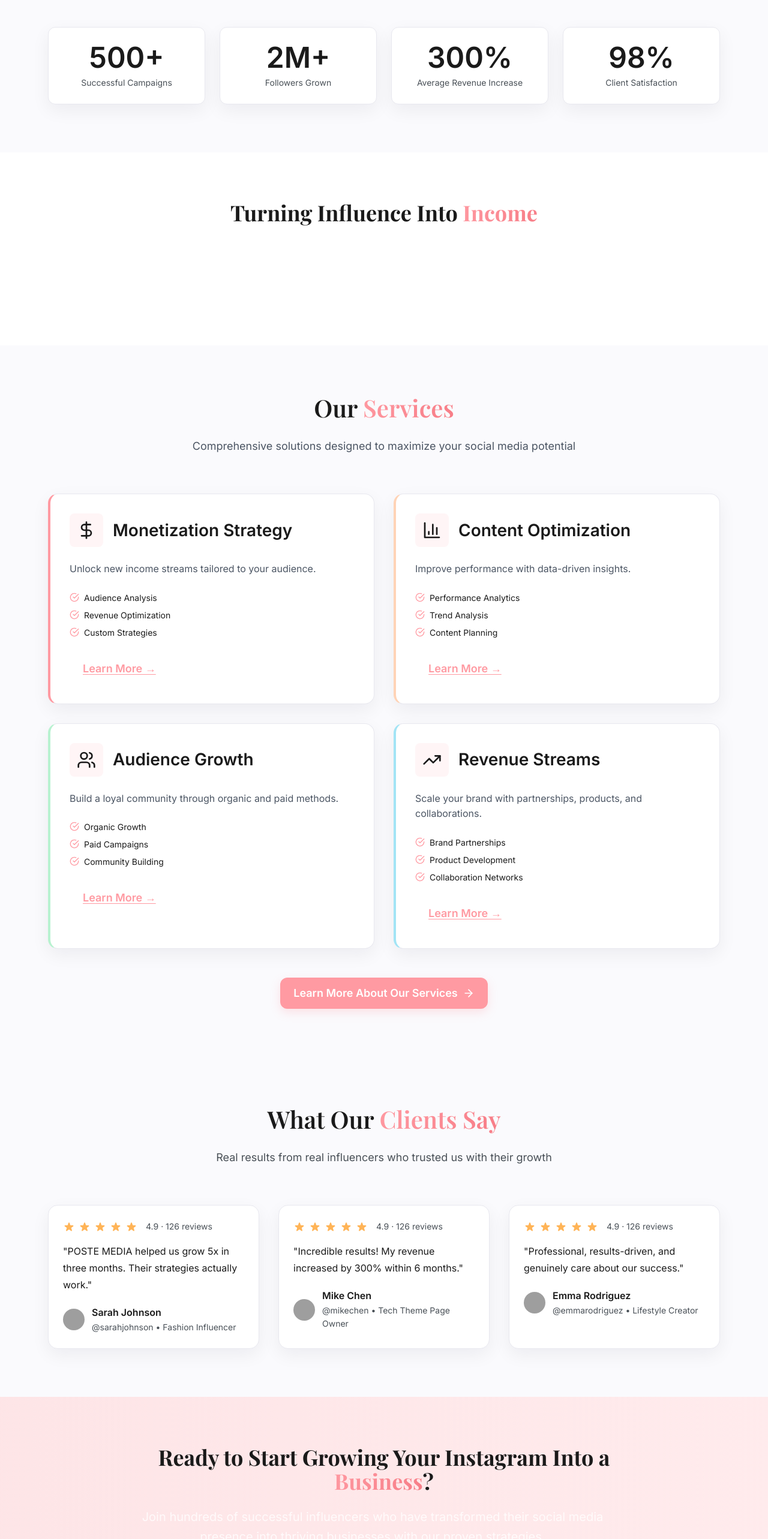
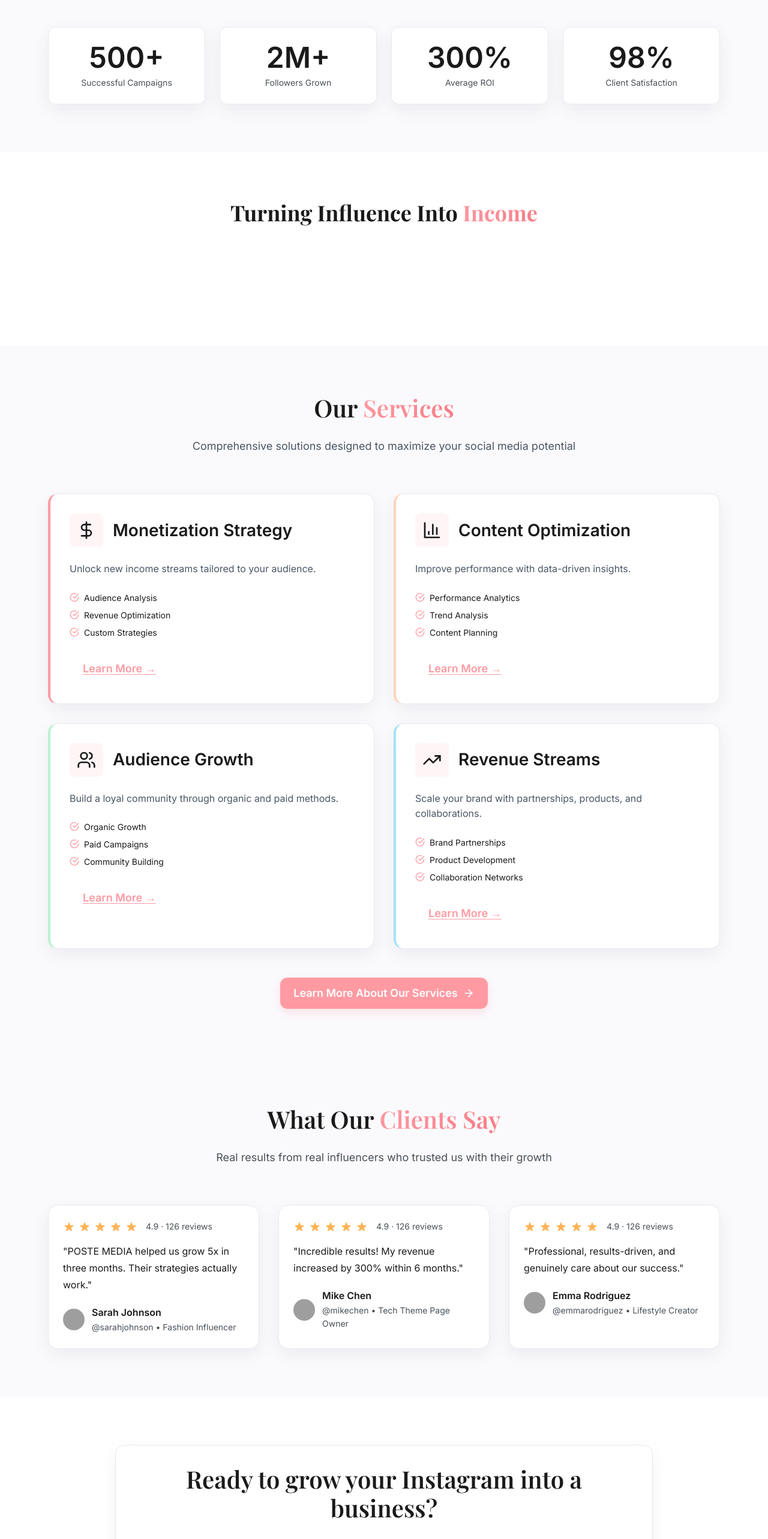
Before and after one commit to gigageek101/luxlife-hiring-website, a Next.js app: page / in a window 1280 px wide. Shown: the part 835-3401 px from the top of the page at 60% size. Built offline with nearby package versions, Linux system fonts and the light colour scheme; grey boxes are pictures that could not be loaded; a web font is replaced by a local one.

Commit message:
Add animations, counting numbers, and Vercel configuration

```diff
--- a/app/page.tsx
+++ b/app/page.tsx
@@ -14,6 +14,8 @@ import {
   Zap,
   Shield
 } from 'lucide-react'
+import AnimatedCounter from '@/components/AnimatedCounter'
+import Reveal from '@/components/Reveal'
 
 export default function Home() {
   const services = [
@@ -135,21 +137,34 @@ export default function Home() {
         </motion.div>
       </section>
 
-      {/* Stats Section - Always on white cards */}
+      {/* Stats Section - Always on white cards with animated counters */}
       <section className="section-padding" style={{ backgroundColor: 'var(--bg-soft)' }}>
         <div className="container-custom">
           <div className="grid grid-cols-2 lg:grid-cols-4 gap-6">
-            {stats.map((stat, index) => (
+            {[
+              { number: 500, suffix: '+', label: 'Successful Campaigns' },
+              { number: 2, suffix: 'M+', label: 'Followers Grown' },
+              { number: 300, suffix: '%', label: 'Average ROI' },
+              { number: 98, suffix: '%', label: 'Client Satisfaction' }
+            ].map((stat, index) => (
               <motion.div
                 key={stat.label}
-                initial={{ opacity: 0, y: 20 }}
-                whileInView={{ opacity: 1, y: 0 }}
-                transition={{ duration: 0.4, delay: index * 0.1 }}
+                initial={{ opacity: 0, y: 20, scale: 0.95 }}
+                whileInView={{ opacity: 1, y: 0, scale: 1 }}
+                transition={{
+                  duration: 0.5,
+                  delay: index * 0.1,
+                  ease: [0.22, 1, 0.36, 1]
+                }}
                 viewport={{ once: true }}
-                className="stats-card"
+                className="stats-card group hover:scale-105 transition-transform duration-300"
               >
                 <div className="stats-number">
-                  {stat.number}
+                  <AnimatedCounter
+                    value={stat.number}
+                    suffix={stat.suffix}
+                    duration={2 + index * 0.2}
+                  />
                 </div>
                 <div className="stats-label">{stat.label}</div>
               </motion.div>
@@ -210,9 +225,17 @@ export default function Home() {
               return (
                 <motion.div
                   key={service.title}
-                  initial={{ opacity: 0, y: 20 }}
-                  whileInView={{ opacity: 1, y: 0 }}
-                  transition={{ duration: 0.4, delay: index * 0.1 }}
+                  initial={{ opacity: 0, y: 30, rotateX: -10 }}
+                  whileInView={{ opacity: 1, y: 0, rotateX: 0 }}
+                  whileHover={{
+                    y: -8,
+                    transition: { duration: 0.2 }
+                  }}
+                  transition={{
+                    duration: 0.5,
+                    delay: index * 0.1,
+                    ease: [0.22, 1, 0.36, 1]
+                  }}
                   viewport={{ once: true }}
                   className={`service-card ${cardVariants[index % 4]} group cursor-pointer`}
                 >
@@ -327,50 +350,51 @@ export default function Home() {
         </div>
       </section>
 
-      {/* Final CTA */}
-      <section className="section-padding bg-gradient-to-r from-primary-600/20 to-primary-500/20">
+      {/* Final CTA - Tasteful Emojis */}
+      <section className="section-padding" style={{ backgroundColor: 'var(--bg)' }}>
         <div className="container-custom">
+          <Reveal>
+            <div className="text-center max-w-4xl mx-auto surface-card">
+              <h2 className="mb-6">
+                Ready to grow your Instagram into a business?
+              </h2>
+              <p className="text-body-lg max-w-prose-wide mx-auto mb-8" style={{ color: 'var(--ink-soft)' }}>
+                Join creators who scaled with POSTE MEDIA's strategies.
+              </p>
               <motion.div
-            initial={{ opacity: 0, y: 30 }}
-            whileInView={{ opacity: 1, y: 0 }}
-            transition={{ duration: 0.8 }}
+                className="flex flex-col sm:flex-row gap-4 justify-center items-center"
+                initial={{ opacity: 0, scale: 0.95 }}
+                whileInView={{ opacity: 1, scale: 1 }}
+                transition={{ duration: 0.4, delay: 0.2 }}
                 viewport={{ once: true }}
-            className="text-center max-w-4xl mx-auto"
               >
-            <h2 className="text-3xl lg:text-4xl font-display font-bold mb-6">
-              Ready to Start Growing Your Instagram Into a <span className="gradient-text">Business</span>?
-            </h2>
-            <p className="text-xl text-white/80 mb-8 leading-relaxed">
-              Join hundreds of successful influencers who have transformed their social media presence
-              into thriving businesses with our proven strategies.
-            </p>
-
-            <div className="flex flex-col sm:flex-row gap-4 justify-center items-center">
-              <Link href="/contact" className="btn-primary text-lg px-8 py-4">
-                Request a Quote Today
-                <ArrowRight className="ml-2 w-5 h-5" />
+                <Link href="/contact" className="button button--primary">
+                  Get a Free Quote
+                  <span className="ml-2">🚀</span>
                 </Link>
-              <Link href="/case-studies" className="btn-secondary text-lg px-8 py-4">
-                View Success Stories
+                <Link href="/case-studies" className="button button--secondary">
+                  View Case Studies
+                  <span className="ml-2">✨</span>
                 </Link>
-            </div>
+              </motion.div>
 
               {/* Trust Indicators */}
-            <div className="flex flex-wrap justify-center items-center gap-8 mt-12 pt-8 border-t border-white/10">
-              <div className="flex items-center space-x-2 text-white/60">
-                <Shield className="w-5 h-5 text-primary-400" />
+              <div className="flex flex-wrap justify-center items-center gap-8 mt-12 pt-8 border-t" style={{ borderColor: 'var(--border)' }}>
+                <div className="flex items-center space-x-2" style={{ color: 'var(--ink-soft)' }}>
+                  <Shield className="w-5 h-5" style={{ color: 'var(--brand)' }} />
                   <span>100% Confidential</span>
                 </div>
-              <div className="flex items-center space-x-2 text-white/60">
-                <Zap className="w-5 h-5 text-primary-400" />
+                <div className="flex items-center space-x-2" style={{ color: 'var(--ink-soft)' }}>
+                  <Zap className="w-5 h-5" style={{ color: 'var(--brand)' }} />
                   <span>Fast Results</span>
                 </div>
-              <div className="flex items-center space-x-2 text-white/60">
-                <CheckCircle className="w-5 h-5 text-primary-400" />
+                <div className="flex items-center space-x-2" style={{ color: 'var(--ink-soft)' }}>
+                  <CheckCircle className="w-5 h-5" style={{ color: 'var(--brand)' }} />
                   <span>Proven Strategies</span>
                 </div>
               </div>
-          </motion.div>
+            </div>
+          </Reveal>
         </div>
       </section>
     </div>
--- /dev/null
+++ b/components/AnimatedCounter.tsx
@@ -0,0 +1,46 @@
+'use client'
+
+import { useEffect, useRef, useState } from 'react'
+import { motion, useInView, useMotionValue, useTransform, animate } from 'framer-motion'
+
+interface AnimatedCounterProps {
+  value: number
+  suffix?: string
+  prefix?: string
+  duration?: number
+}
+
+export default function AnimatedCounter({
+  value,
+  suffix = '',
+  prefix = '',
+  duration = 2
+}: AnimatedCounterProps) {
+  const ref = useRef(null)
+  const motionValue = useMotionValue(0)
+  const rounded = useTransform(motionValue, (latest) => {
+    return Math.round(latest)
+  })
+  const [displayValue, setDisplayValue] = useState('0')
+  const isInView = useInView(ref, { once: true, amount: 0.5 })
+
+  useEffect(() => {
+    if (isInView) {
+      const controls = animate(motionValue, value, {
+        duration,
+        ease: [0.22, 1, 0.36, 1],
+        onUpdate: (latest) => {
+          setDisplayValue(Math.round(latest).toString())
+        }
+      })
+
+      return controls.stop
+    }
+  }, [isInView, value, motionValue, duration])
+
+  return (
+    <span ref={ref}>
+      {prefix}{displayValue}{suffix}
+    </span>
+  )
+}
--- /dev/null
+++ b/components/Reveal.tsx
@@ -0,0 +1,50 @@
+'use client'
+
+import { motion } from 'framer-motion'
+import { useEffect, useState } from 'react'
+
+interface RevealProps {
+  children: React.ReactNode
+  delay?: number
+  duration?: number
+  className?: string
+}
+
+export default function Reveal({
+  children,
+  delay = 0,
+  duration = 0.5,
+  className = ''
+}: RevealProps) {
+  const [reducedMotion, setReducedMotion] = useState(false)
+
+  useEffect(() => {
+    const mediaQuery = window.matchMedia('(prefers-reduced-motion: reduce)')
+    setReducedMotion(mediaQuery.matches)
+
+    const handleChange = () => setReducedMotion(mediaQuery.matches)
+    mediaQuery.addEventListener('change', handleChange)
+
+    return () => mediaQuery.removeEventListener('change', handleChange)
+  }, [])
+
+  if (reducedMotion) {
+    return <div className={className}>{children}</div>
+  }
+
+  return (
+    <motion.div
+      initial={{ opacity: 0, y: 30 }}
+      whileInView={{ opacity: 1, y: 0 }}
+      viewport={{ once: true, amount: 0.2 }}
+      transition={{
+        duration,
+        ease: [0.22, 1, 0.36, 1],
+        delay
+      }}
+      className={className}
+    >
+      {children}
+    </motion.div>
+  )
+}
```
Also changed, not shown: vercel.json. Lines whose indentation alone changed are shown as unchanged.
